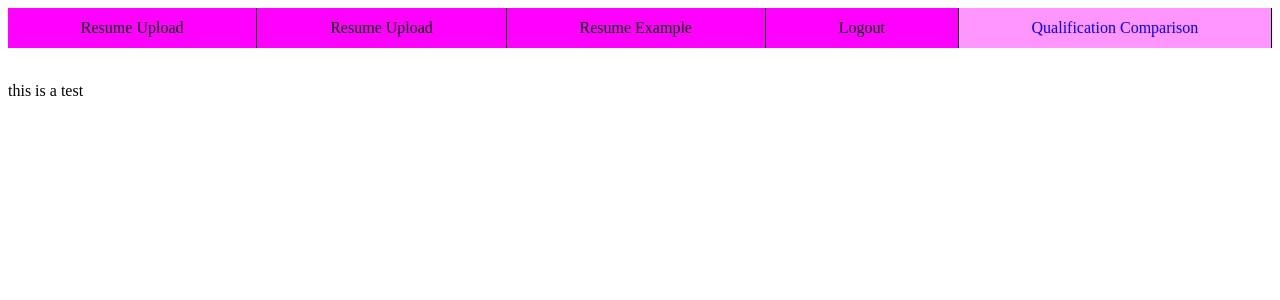
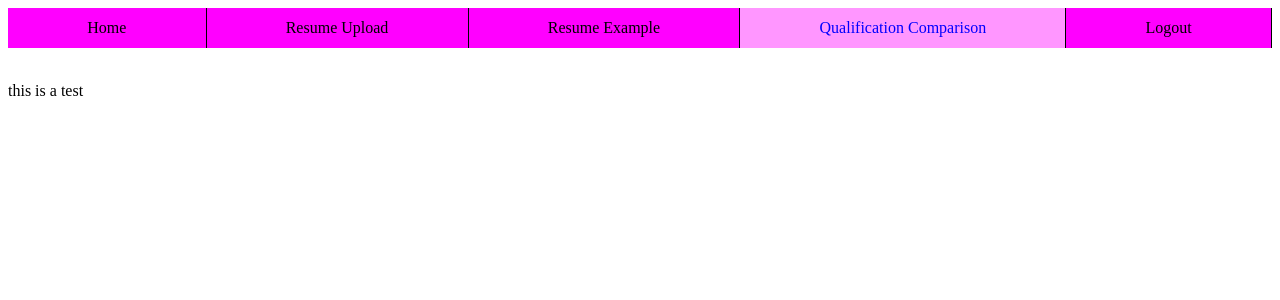
Before and after one commit to xll755/ResumeMASTER, a PHP site: page /www/comparisonF.php in a window 1280 px wide. Shown: the top 300 px of the page. Run offline with PHP 8.4, Linux system fonts and the light colour scheme.

Commit message:
Update comparisonF.php
changed tab link order and removed some comments.

```diff
--- a/www/comparisonF.php
+++ b/www/comparisonF.php
@@ -86,12 +86,12 @@
     <div class="container">
         <nav>
             <ul class="bar">  											<!-- Creating a tab layout on the bar -->
-				<li><a href="uHome.php">Resume Upload</a></li>	<!-- # are dummy links, replace w/ actual links -->
-                <li><a href="resumePage.php">Resume Upload</a></li>	<!-- # are dummy links, replace w/ actual links -->
-				<li><a href="resume_example.php">Resume Example</a></li>   <!-- Active tab and "web location" -->
-                <li><a href="logout.php">Logout</a></li>
-				<li><a href="comparisonF.php" class="active">Qualification Comparison</a></li>   <!-- Active tab and "web location" -->
-			</ul>
+		<li><a href="uHome.php">Home</a></li>
+                <li><a href="resumePage.php">Resume Upload</a></li>
+		<li><a href="resume_example.php">Resume Example</a></li>
+                <li><a href="comparisonF.php" class="active">Qualification Comparison</a></li>   <!-- Active tab and "web location" -->
+		<li><a href="logout.php">Logout</a></li>
+	     </ul>
         </nav>
     </div>
 	<br>
```
